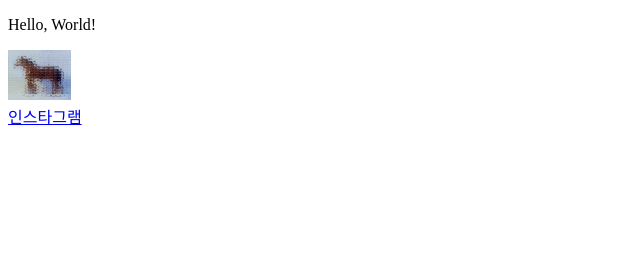
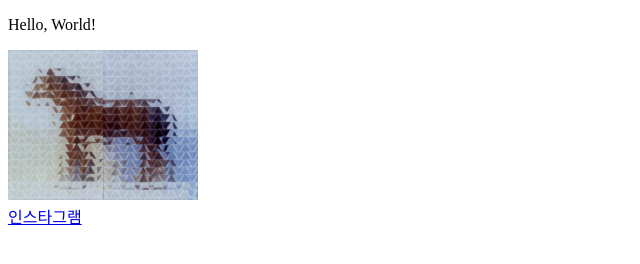
Before and after one commit to Chaeyoosoo/chaeyoosoo.github.io, a plain HTML site: page index.html in a window 1280 px wide. Shown: the whole page, without its empty margins (0-640 px from the left). Drawn offline with Linux system fonts and the light colour scheme.

Commit message:
Update index.html

```diff
--- a/index.html
+++ b/index.html
@@ -12,7 +12,7 @@
 <body>
   <p>Hello, World!</p>
 
-	<img src=012.jpg width="5%" height="5%">
+	<img src=012.jpg width="15%" height="15%">
 	<br>
 	<a href="http://instagram.com/chae_yoosoo/index.html"> 인스타그램 </a>
 </body>
```
